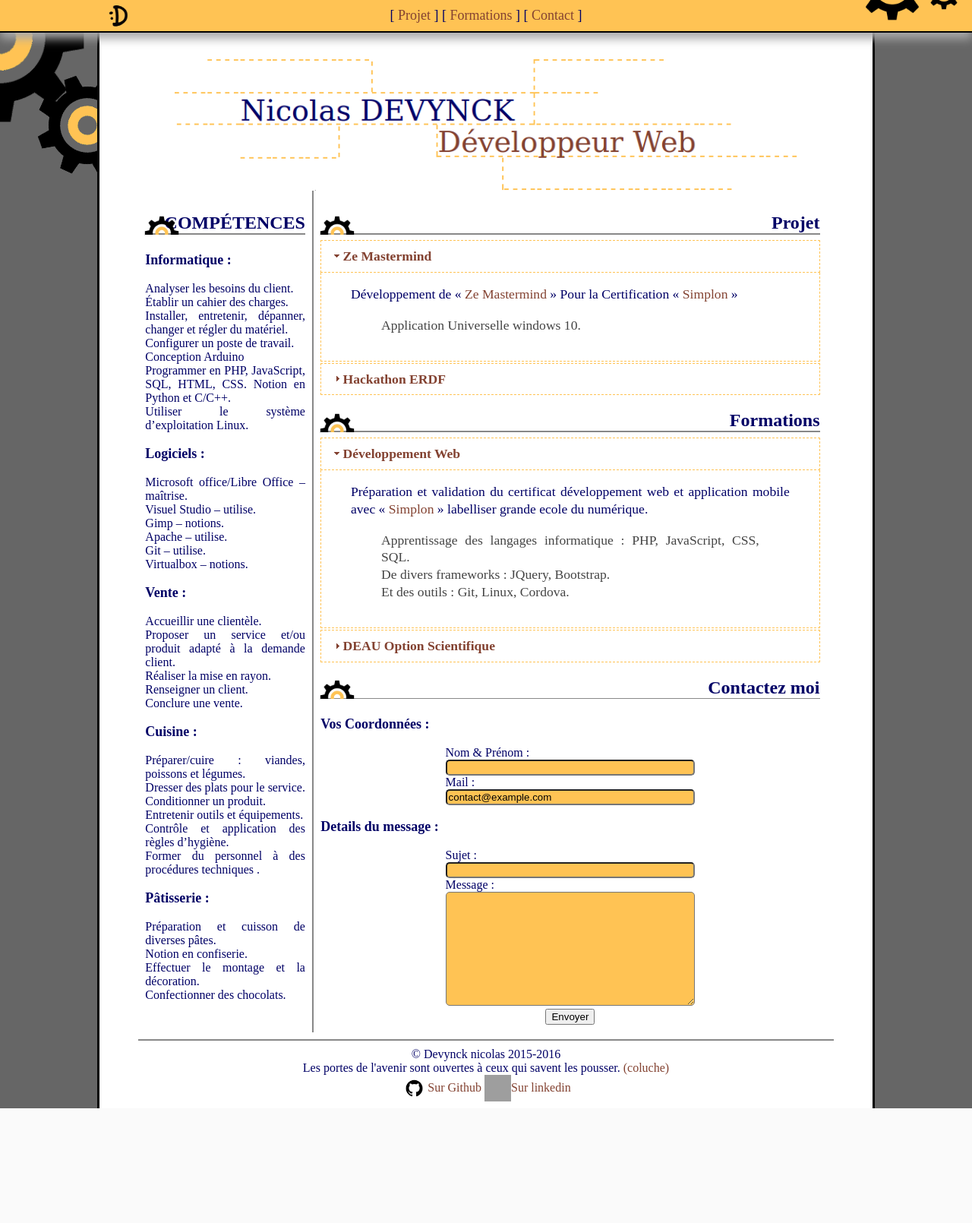
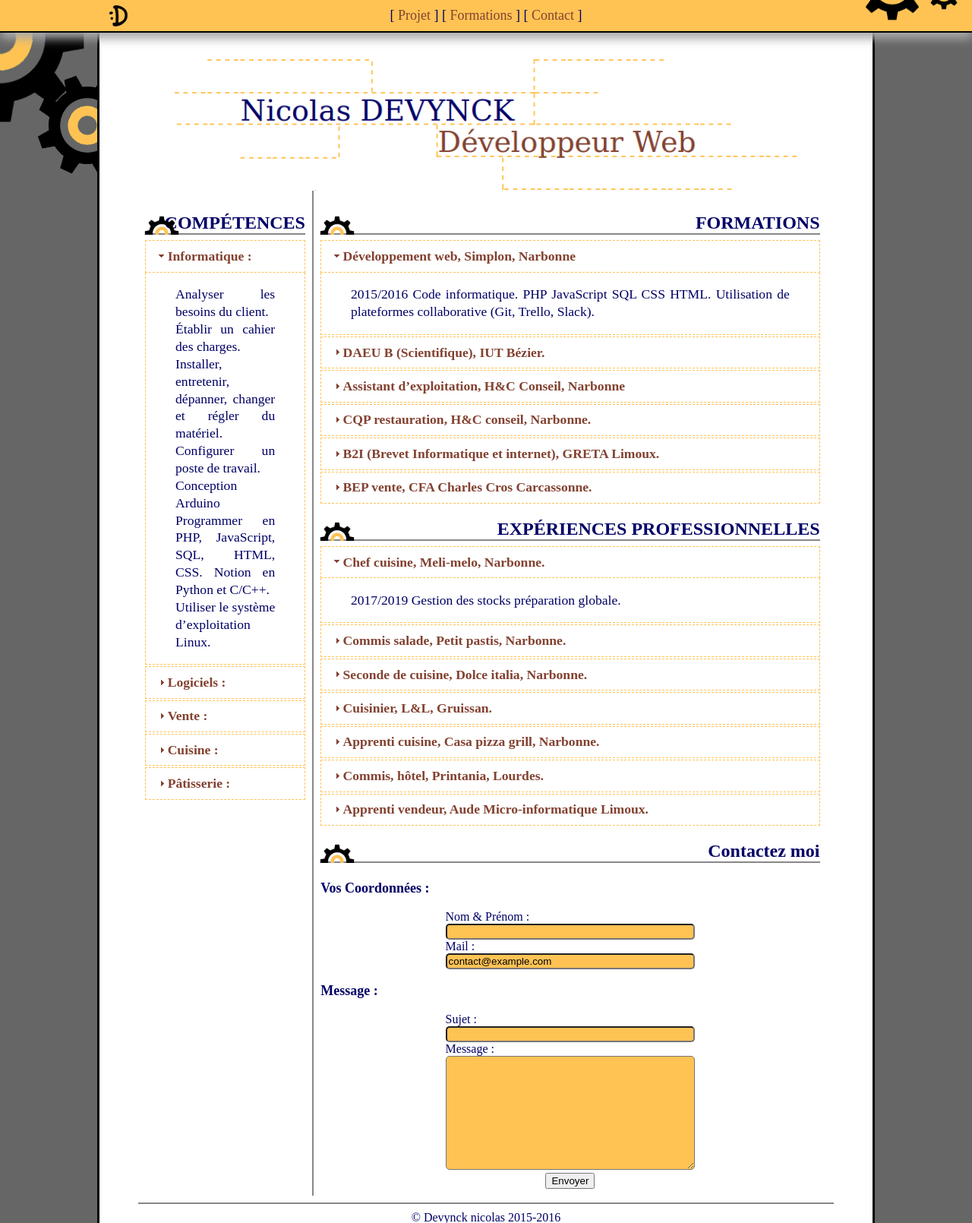
Before and after one commit to nicolas-devynck/nicolas-devynck, a PHP site: page / in a window 1280 px wide. Shown: the top 1610 px of the page at 76% size. Before the commit the page ends 1459 px from the top, so only its background shows below. Run offline with PHP 8.4, Linux system fonts and the light colour scheme; grey boxes are pictures that could not be loaded.

Commit message:
mise a jour du cv

```diff
--- a/css/style.css
+++ b/css/style.css
@@ -23,7 +23,6 @@ h2 {
 h3 {
 	font-size: 18px;
 }
-
 /* header */
 header {
 	margin-top: 25px;
--- a/index.php
+++ b/index.php
@@ -60,8 +60,9 @@
 					<h2 id="info">COMPÉTENCES</h2><div id="engr8"></div>
 					<div class="cache_engrenage"></div>
 					<!-- competences -->
+					<div class="accordion" id="comp">
 						<h3>Informatique :</h3>
-					<p>
+						<div>
 							Analyser les besoins du client.<br/>
 							Établir un cahier des charges.<br/>
 							Installer, entretenir, dépanner, changer et régler du matériel.<br/>
@@ -69,54 +70,121 @@
 							Conception Arduino<br/>
 							Programmer en PHP, JavaScript, SQL, HTML, CSS. Notion en Python et C/C++.<br/>
 							Utiliser le système d’exploitation Linux.
-					</p>
+						</div>
 						<h3>Logiciels :</h3>
-					<p>
+						<div>
 							Microsoft office/Libre Office – maîtrise.<br/>
 							Visuel Studio – utilise.<br/>
 							Gimp – notions.<br/>
 							Apache – utilise.<br/>
 							Git – utilise.<br/>
 							Virtualbox – notions.
-					</p>
+						</div>
 						<h3>Vente :</h3>
-					<p>
+						<div>
 							Accueillir une clientèle.<br/>
 							Proposer un service et/ou produit adapté à la demande client.<br/>
 							Réaliser la mise en rayon.<br/>
 							Renseigner un client.<br/>
 							Conclure une vente.
-					</p>
+						</div>
 						<h3>Cuisine :</h3>
-					<p>
+						<div>
 							Préparer/cuire : viandes, poissons et légumes.<br/>
 							Dresser des plats pour le service.<br/>
 							Conditionner un produit.<br/>
 							Entretenir outils et équipements.<br/>
 							Contrôle et application des règles d’hygiène.<br/>
 							Former du personnel à des procédures techniques .
-					</p>
+						</div>
 						<h3>Pâtisserie :</h3>
-					<p>
+						<div>
 							Préparation et cuisson de diverses pâtes.<br/>
 							Notion en confiserie.<br/>
 							Effectuer le montage et la décoration.<br/>
 							Confectionner des chocolats.
-					</p>
+						</div>
+					</div>
 				</div>
 			</aside>
 			<article>
 				<div class="article">
-					<h2 id="Projet">Projet</h2><div id="engr6"></div>
+					<h2 id="Projet">FORMATIONS</h2><div id="engr6"></div>
 					<div class="cache_engrenage"></div>
+					<!-- Formations -->
 					<div class="accordion" id="proj">
-						<!-- Projet --><?php include 'txt/experience.txt'; ?>
+						<h3>Développement web, Simplon, Narbonne</h3>
+						<div>
+							2015/2016
+							Code informatique. PHP JavaScript SQL CSS HTML.
+							Utilisation de plateformes collaborative (Git, Trello, Slack).
 						</div>
-
-					<h2 id="formation">Formations</h2><div id="engr7"></div>
+						<h3>DAEU B (Scientifique), IUT Bézier.</h3>
+						<div>
+							2012/2013
+							Bac pour adultes en 4 matières : Français, Maths, Chimie, Physique.
+						</div>
+						<h3>Assistant d’exploitation, H&C Conseil, Narbonne</h3>
+						<div>
+							2009/2010
+							Étude de la convention collective hôtellerie restauration.
+							Gestion de stocks et gestion de la carte.
+						</div>
+						<h3>CQP restauration, H&C conseil, Narbonne.</h3>
+						<div>
+							2008/2009
+							Connaissance des produits et des techniques de préparations.
+						</div>
+						<h3>B2I (Brevet Informatique et internet), GRETA Limoux.</h3>
+						<div>
+							2002
+							Pack Office (Word, Excel, Powerpoint, Access) et introduction sur la législation liée à l’informatique.
+						</div>
+						<h3>BEP vente, CFA Charles Cros Carcassonne.</h3>
+						<div>
+							2000/2001
+							Gestion des stocks, défendre un produit devant un jury, apprentissage de diverses techniques de vente.
+						</div>
+					</div>
+					<h2 id="formation">EXPÉRIENCES PROFESSIONNELLES</h2><div id="engr7"></div>
 					<div class="cache_engrenage"></div>
+					<!-- experiance -->
 					<div class="accordion" id="forma">
-						<!-- Formations --><?php include 'txt/formation.txt'; ?>
+						<h3>Chef cuisine, Meli-melo, Narbonne.</h3>
+						<div>
+							2017/2019
+							Gestion des stocks préparation globale.
+						</div>
+						<h3>Commis salade, Petit pastis, Narbonne.</h3>
+						<div>
+							2016
+							Préparation des salades et dressage.
+						</div>
+						<h3>Seconde de cuisine, Dolce italia, Narbonne.</h3>
+						<div>
+							2013/2014
+							Gestion des stocks, préparation et dressage des salades / dessert. Remplacement du chef durant ses congés.
+						</div>
+						<h3>Cuisinier, L&L, Gruissan.</h3>
+						<div>
+							2011
+							Préparation et dressage des plats chauds.
+						</div>
+						<h3>Apprenti cuisine, Casa pizza grill, Narbonne.</h3>
+						<div>
+							2008/2009
+							Préparation des salades, desserts et dressage.
+						</div>
+						<h3>Commis, hôtel, Printania, Lourdes.</h3>
+						<div>
+							2007
+							Petite préparation, plonge et aide de cuisine.
+						</div>
+						<h3>Apprenti vendeur, Aude Micro-informatique Limoux.</h3>
+						<div>
+							2000
+							Mise en rayon, accueil du client et divers dépannages en informatique.
+						</div>
 					</div>
 					<div class="contact">
 						<h2 id="contact">Contactez moi</h2><div id="engr9"></div>
@@ -134,7 +202,7 @@
 								<input type="email" name="mail" id="mail" placeholder="contact@example.com" />
 								<br />
 							</div>
-							<h3>Details du message :</h3>
+							<h3>Message :</h3>
 							<div class="input_contact">
 								<label for="sujet">Sujet :</label>
 								<br />
@@ -161,7 +229,7 @@
 					<!-- rezo -->
 					<div class="rezo">
 						<a href="http://github.com/nicolas-devynck" target="_blank"><img src="css/github.png" height="35" width="35" alt="Github" /><span>Sur Github</span></a>
-						<a href="http://linkedin.com/in/nicolas-devynck-275807195" target="_blank"><img src="css/in.png" height="35" width="35" alt="Page FB" /><span>Sur linkedin</span></a>
+						<a href="http://linkedin.com/in/nicolas-devynck-275807195" target="_blank"><img src="css/in.png" height="35" width="35" alt="Page FB" /><span> Sur linkedin</span></a>
 					</div>
 				</div>
 				<div class="clear"></div>
--- a/js/script.js
+++ b/js/script.js
@@ -36,6 +36,12 @@ $("#proj h3").click(function() {
 });
 $("#forma h3").click(function() {
 	$("#engr7").rotate({
+		angle:0,
+		animateTo:360,
+   });
+});
+$("#comp h3").click(function() {
+	$("#engr8").rotate({
 		angle:0,
 		animateTo:360,
    });
--- a/txt/experience.txt
+++ /dev/null
@@ -1,14 +0,0 @@
-<?php echo "\t\t\t\t"; ?>	<h3>Ze Mastermind</h3>
-<?php echo "\t\t\t\t"; ?>	<div>
-<?php echo "\t\t\t\t"; ?>		Développement de « <a href="https://www.microsoft.com/fr-fr/store/p/ze-mastermind/9nblggh4vl3q" target="_blank">Ze Mastermind</a> » Pour la Certification « <a href="http://simplonline.co/" target="_blank">Simplon</a> »<br />
-<?php echo "\t\t\t\t"; ?>		<blockquote>
-<?php echo "\t\t\t\t"; ?>			Application Universelle windows 10.
-<?php echo "\t\t\t\t"; ?>		<blockquote>
-<?php echo "\t\t\t\t"; ?>	</div>
-<?php echo "\t\t\t\t"; ?>	<h3>Hackathon ERDF</h3>
-<?php echo "\t\t\t\t"; ?>	<div>
-<?php echo "\t\t\t\t"; ?>		Participation et second lauréat au hackathon organisé par « <a href="http://www.erdf.fr/" target="_blank">ERDF</a> »<br />
-<?php echo "\t\t\t\t"; ?>		<blockquote>
-<?php echo "\t\t\t\t"; ?>			En équipe, développer en 48 heures une application mobile basée sur un cahier des charges.
-<?php echo "\t\t\t\t"; ?>		</blockquote>
-<?php echo "\t\t\t\t"; ?>	</div>
--- a/txt/formation.txt
+++ /dev/null
@@ -1,16 +0,0 @@
-<?php echo "\t\t\t\t"; ?>	<h3>Développement Web</h3>
-<?php echo "\t\t\t\t"; ?>	<div>
-<?php echo "\t\t\t\t"; ?>		Préparation et validation du certificat développement web et application mobile avec « <a href="http://simplonline.co/" target="_blank">Simplon</a> » labelliser grande ecole du numérique.<br />
-<?php echo "\t\t\t\t"; ?>		<blockquote>
-<?php echo "\t\t\t\t"; ?>			Apprentissage des langages informatique : PHP, JavaScript, CSS, SQL.<br />
-<?php echo "\t\t\t\t"; ?>			De divers frameworks : JQuery, Bootstrap.<br />
-<?php echo "\t\t\t\t"; ?>			Et des outils : Git, Linux, Cordova.
-<?php echo "\t\t\t\t"; ?>		</blockquote>
-<?php echo "\t\t\t\t"; ?>	</div>
-<?php echo "\t\t\t\t"; ?>	<h3>DEAU Option Scientifique</h3>
-<?php echo "\t\t\t\t"; ?>	<div>
-<?php echo "\t\t\t\t"; ?>		Préparation et validation du diplôme DAEU option Scientifique (Diplôme d’accès aux études universitaires) à «<a href="https://www.iutbeziers.fr/" target="_blank"> l’IUT de Béziers</a> ».<br />
-<?php echo "\t\t\t\t"; ?>		<blockquote>
-<?php echo "\t\t\t\t"; ?>			BAC pour adulte en quatre matières : Math, Physique, Français et Chimie.
-<?php echo "\t\t\t\t"; ?>		</blockquote>
-<?php echo "\t\t\t\t"; ?>	</div>
```
Lines whose indentation alone changed are shown as unchanged.
